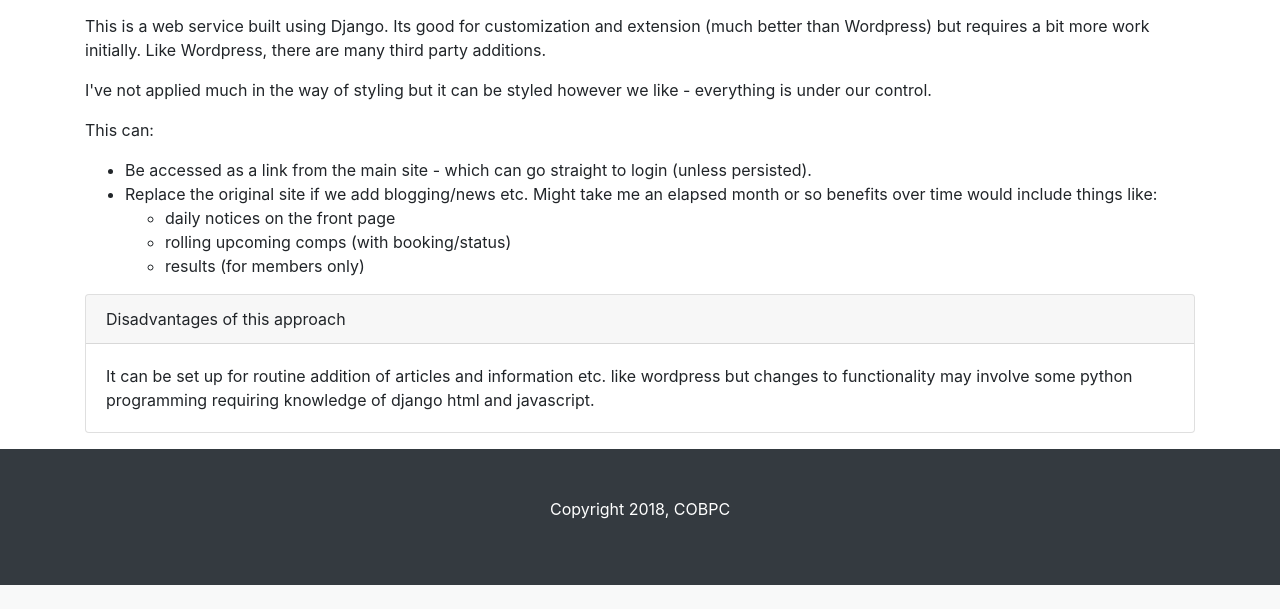
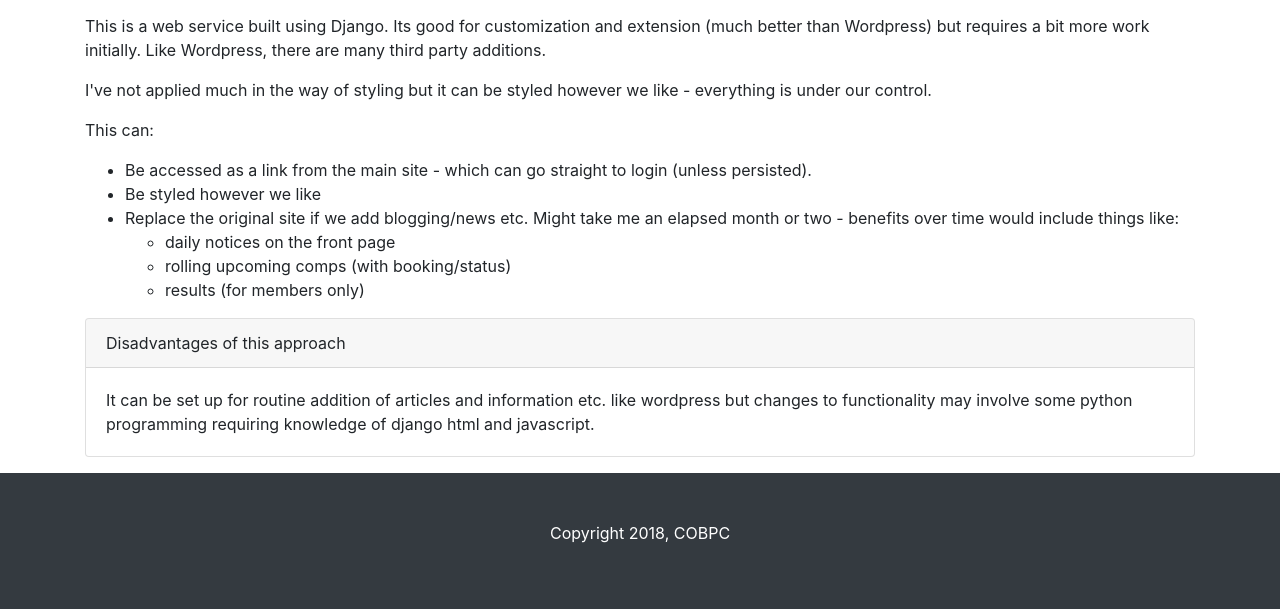
Before and after one commit to pwhipp/cobpc, a Django app: template core/templates/home.html in a window 1280 px wide. Shown: the part 237-846 px from the top of the page. Before the commit the page ends 822 px from the top, so only its background shows below. Run offline with Django 3.2, Linux system fonts and the light colour scheme; the template is opened without the code that fills it, so the values that code supplies are empty; some libraries are stand-ins or nearby versions.

Commit message:
text update

```diff
--- a/core/templates/home.html
+++ b/core/templates/home.html
@@ -20,7 +20,8 @@
             <p>This can:</p>
             <ul>
                 <li>Be accessed as a link from the main site - which can go straight to login (unless persisted).</li>
-                <li>Replace the original site if we add blogging/news etc. Might take me an elapsed month or so
+                <li>Be styled however we like</li>
+                <li>Replace the original site if we add blogging/news etc. Might take me an elapsed month or two -
                     benefits over time would include things like:
                     <ul>
                         <li>daily notices on the front page</li>
```
